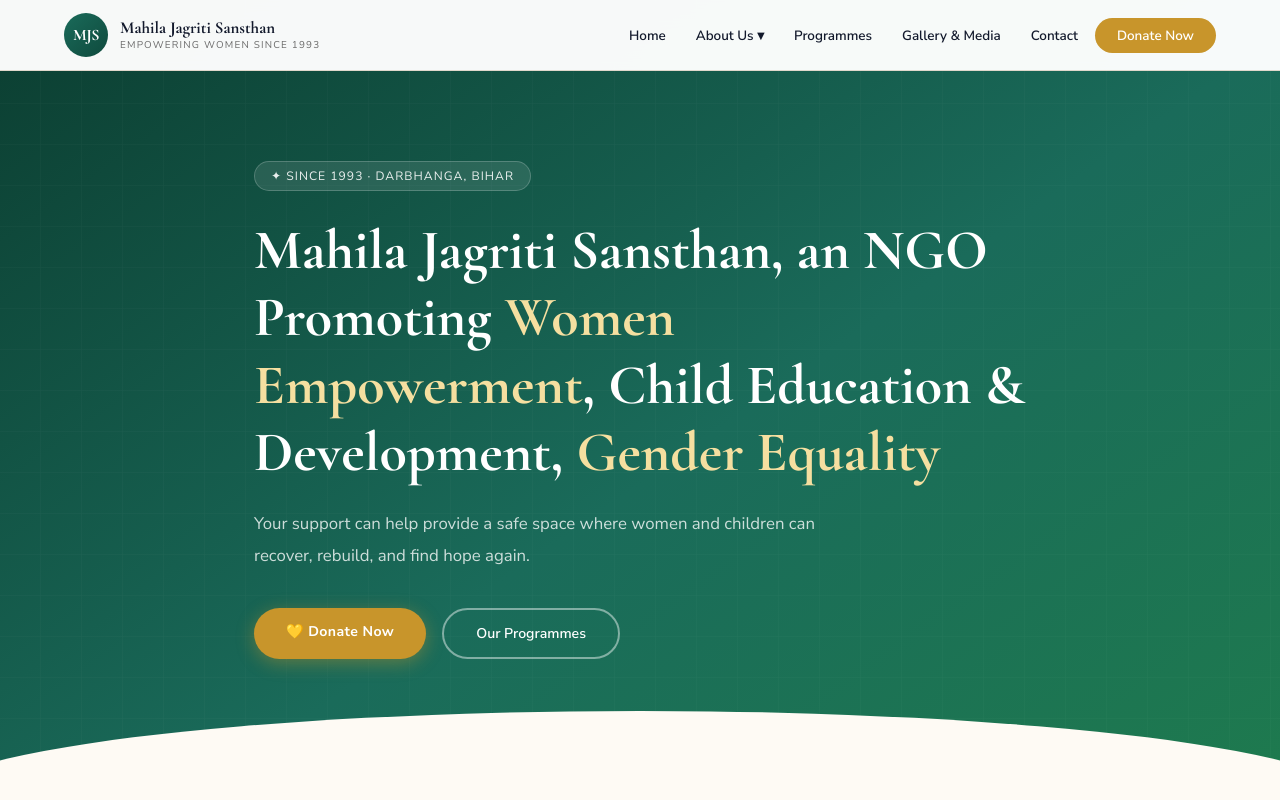
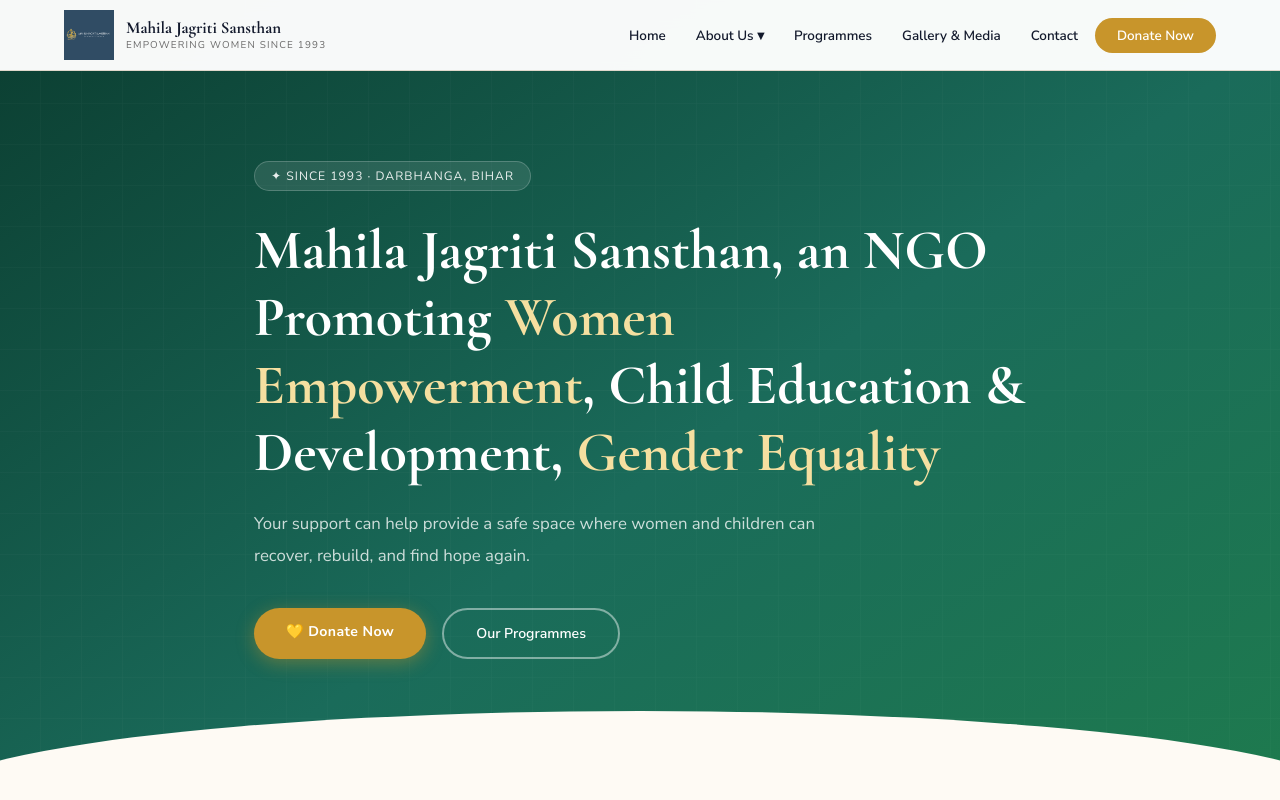
Before and after one commit to akshrivastava363-sketch/mahila-jagriti-sansthan, a plain HTML site: page index.html in a window 1280 px wide. Shown: the top 800 px of the page. Drawn offline with nearby package versions, Linux system fonts and the light colour scheme.

Commit message:
Update index.html

```diff
--- a/index.html
+++ b/index.html
@@ -287,7 +287,7 @@
 <nav>
   <div class="nav-inner">
     <div class="nav-logo" onclick="showPage('home')">
-      <div class="logo-circle">MJS</div>
+      <img src="MJS LOGO-3.png" alt="Mahila Jagriti Sansthan" style="height:50px;width:50px;object-fit:contain;">
       <div class="logo-text">
         Mahila Jagriti Sansthan
         <span>Empowering Women Since 1993</span>
```
